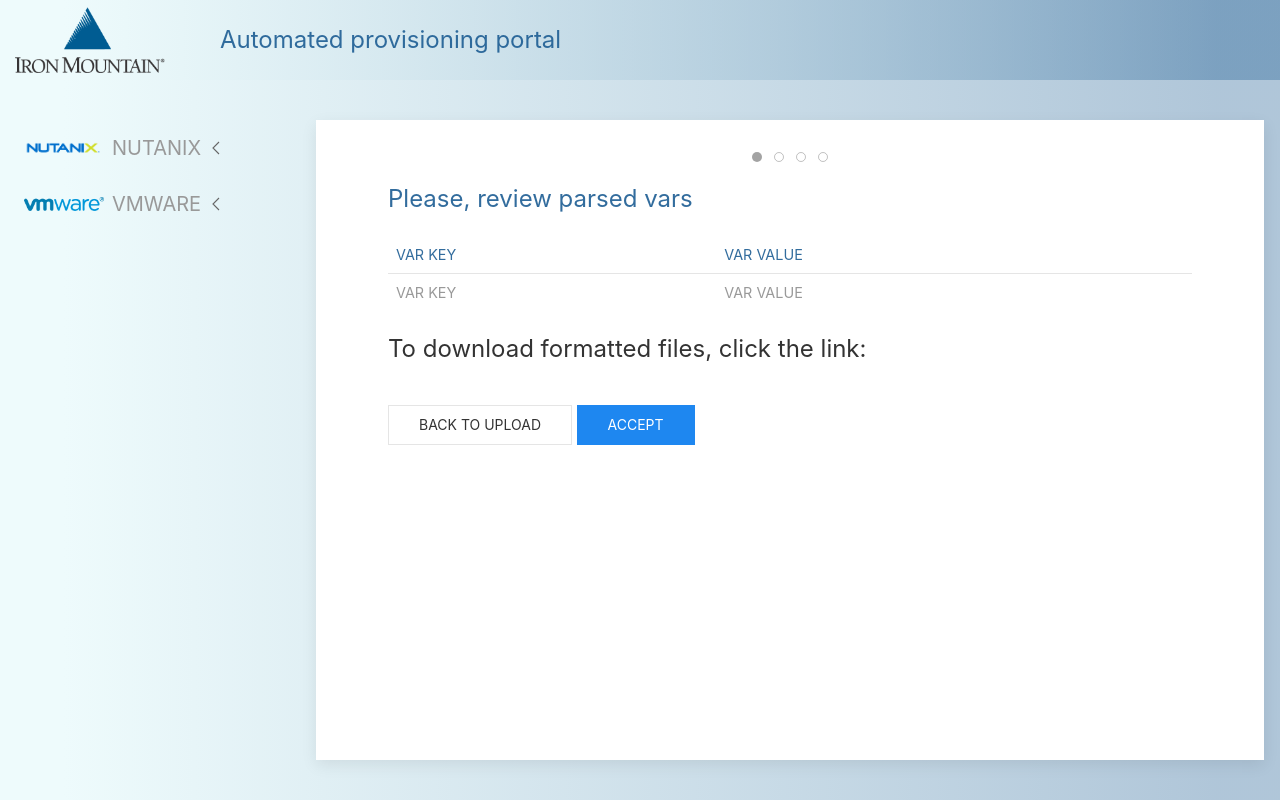
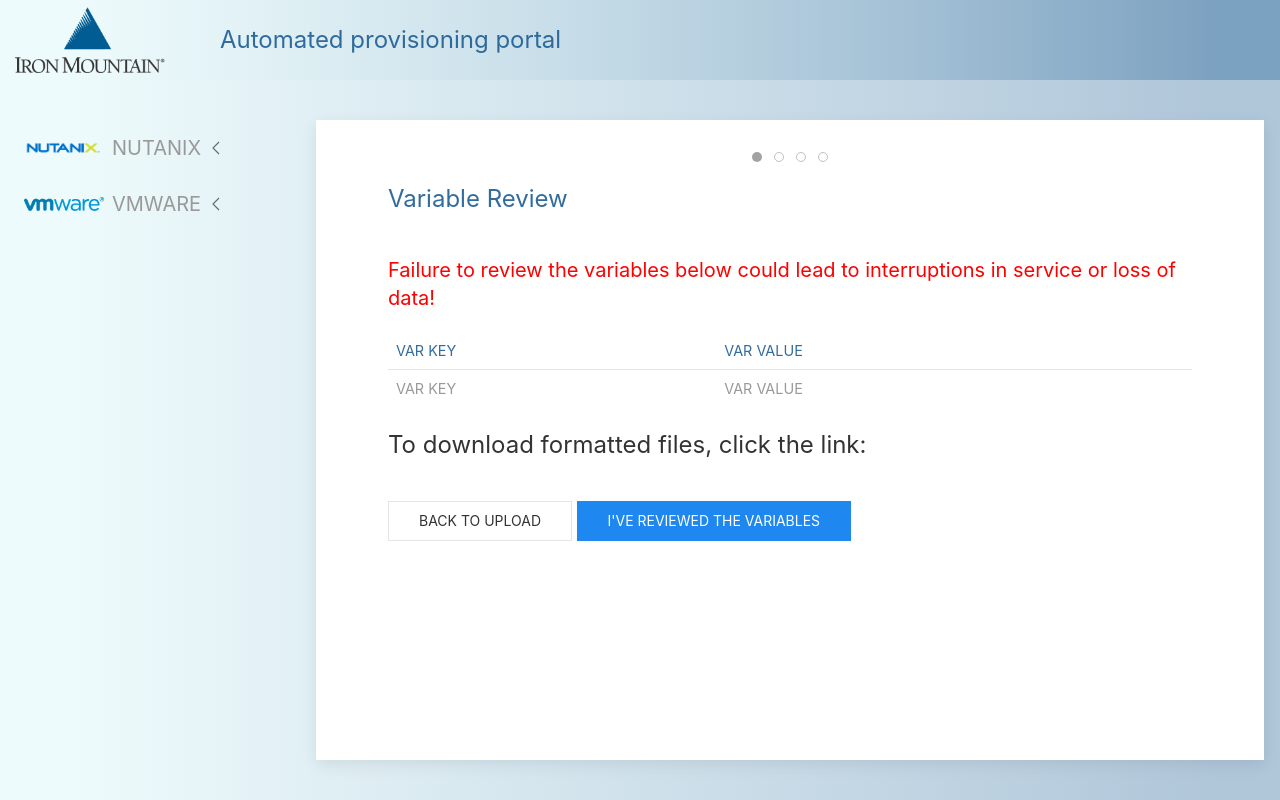
Before and after one commit to mkaliberda/AnsibleConfigurationWeb, a Django app: template playbook_generator/templates/step_form_review.html in a window 1280 px wide. Run offline with Django 3.2, Linux system fonts and the light colour scheme; the template is opened without the code that fills it, so the values that code supplies are empty; some libraries are stand-ins or nearby versions.

Commit message:
Update step_form_review.html
Change text and formatting

```diff
--- a/playbook_generator/templates/step_form_review.html
+++ b/playbook_generator/templates/step_form_review.html
@@ -4,7 +4,8 @@
 
 {#    <p>{{ key }}: {{ value }}</p>#}
     <div class="uk-container">
-      <h3 class="color__heading">Please, review parsed vars</h3>
+      <h3 class="color__heading">Variable Review</h3>
+      <h4 style="color:red">Failure to review the variables below could lead to interruptions in service or loss of data!</h4>
       <table class="review-vars__table uk-table uk-table-divider uk-table-small uk-table-justify">
       <thead>
         <tr>
@@ -70,7 +71,7 @@
       <a class="uk-button uk-button-primary"
          href="{% url 'playbook_generator:playbook_step_instruction' service_type=service_type config_uuid=config_uuid %}"
       >
-        Accept
+        I've Reviewed the Variables
       </a>
     </div>
 {% endblock %}
```
